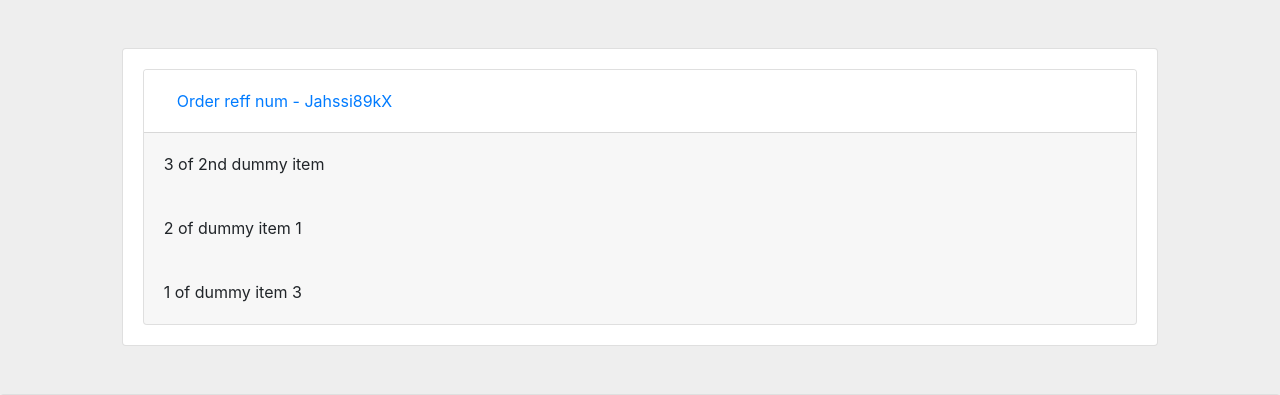
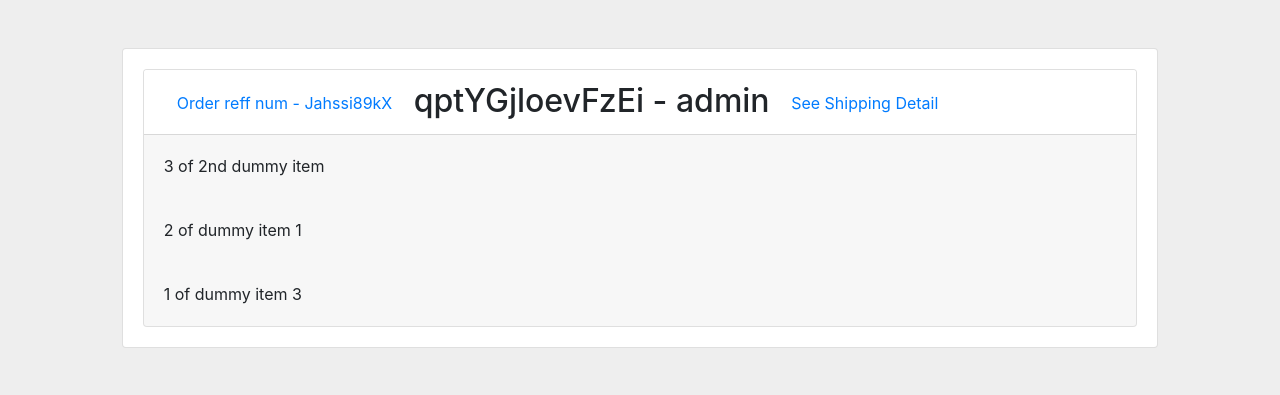
Before and after one commit to annisa-maharani/portfolio, a Django app: page /order/ordered/on-going in a window 1280 px wide. Shown: the part 56-451 px from the top of the page. Run offline with Django 3.2, Linux system fonts and the light colour scheme; a user stored in the database is signed in; data comes from the database, SQL or seed files in the repository; both versions use the stored data as it was after the commit; some libraries are stand-ins or nearby versions.

Commit message:
ordered, shipping, profile

```diff
--- a/beauty/templates/beauty/profile.html
+++ b/beauty/templates/beauty/profile.html
@@ -22,7 +22,7 @@
             <br>
             <a href="{% url 'beauty:update-profile' %}" class="text-decoration-none">Update Profile</a>
             <br>
-            <a href="" class="text-decoration-none">My Ordered item</a>
+            <a href="{% url 'com:on-going-item' %}" class="text-decoration-none">My Ordered item</a>
             <div class="card mt-4 text-left">
                 <div class="card-body">
                     <div class="form-group row">
--- a/commerce/templates/com/ordered.html
+++ b/commerce/templates/com/ordered.html
@@ -12,11 +12,12 @@
                     {% for item in items %}
                     <div class="card">
                         <div class="card-header bg-white" id="headingOne">
-                            <h2 class="mb-0">
-                                <button class="btn btn-link btn-block text-left" type="button" data-toggle="collapse" data-target="#collapse{{ item.pk }}" aria-expanded="true" aria-controls="collapse{{ item.pk }}">
-
+                            <h2 class="mb-0 inline">
+                                <button class="btn btn-link text-left" type="button" data-toggle="collapse" data-target="#collapse{{ item.pk }}" aria-expanded="true" aria-controls="collapse{{ item.pk }}">
                                     Order reff num - {{ item.reff }}
                                 </button>
+                                {{ item.ship　}}
+                                <a href="" class="btn btn-link text-left">See Shipping Detail</a>
                             </h2>
                         </div>
 
@@ -30,9 +31,6 @@
                     </div>
                     {% endfor %}
                 </div>
-
-
-
             </div>
         </div>
     </div>
--- /dev/null
+++ b/commerce/templates/com/ship_detail.html
@@ -0,0 +1,6 @@
+{% extends 'base.html' %}
+
+{% block title %}Shipping details{% endblock %}
+
+{% block content %}
+{% endblock %}
--- a/commerce/urls.py
+++ b/commerce/urls.py
@@ -20,4 +20,5 @@ urlpatterns = [
 urlpatterns += [
     path("ordered", MyOrderedItem.as_view(), name="ordered-item"),
     path('ordered/on-going', MyOngoingItem.as_view(), name='on-going-item'),
+    path('ordered/ship/<slug:reff>', SeeReceipt.as_view(), name='receipt-detail'),
 ]
--- a/commerce/views.py
+++ b/commerce/views.py
@@ -21,6 +21,7 @@ Order = apps.get_model('core', 'Order')
 OrderItem = apps.get_model('core', 'OrderItem')
 Product = apps.get_model('backend', 'ProductReview')
 Address = apps.get_model('beauty', 'Address')
+Shipping = apps.get_model('core', 'Shipping')
 
 
 class OrderSummary(ListView):
@@ -86,6 +87,10 @@ class CheckoutView(View, LoginRequiredMixin):
 
         messages.warning(self.request, "Checkout Failed! ")
         return redirect('com:order')
+
+    @method_decorator(login_required(login_url='/accounts/login/'))
+    def dispatch(self, request, *args, **kwargs):
+        return super(CheckoutView, self).dispatch(request, *args, **kwargs)
 
 
 class PaymentView(View):
@@ -281,7 +286,7 @@ class MyOngoingItem(ListView):
 
 class MyOrderedItem(ListView):
     model = Order
-    template_name = None
+    template_name = 'com/acc.html'
     context_object_name = 'items'
 
     def get_queryset(self):
@@ -301,3 +306,12 @@ class SetProductAccepted(View):
         order.save()
         # TODO : give redirect
         return
+
+
+class SeeReceipt(DetailView):
+    model = Shipping
+    context_object_name = 'shipping'
+    template_name = 'com/ship_detail.html'
+    query_pk_and_slug = True
+    slug_field = 'reff'
+    slug_url_kwarg = 'reff'
--- a/core/models.py
+++ b/core/models.py
@@ -1,6 +1,7 @@
 from os import path
 from django.db import models
 from django.contrib.auth.models import User
+from django.urls import reverse
 
 
 class OrderItem(models.Model):
@@ -31,7 +32,7 @@ class Order(models.Model):
     item = models.ManyToManyField(OrderItem)
     user = models.ForeignKey(User, on_delete=models.CASCADE)
     start_date = models.DateTimeField(auto_now_add=True)
-    ordered_date = models.DateTimeField()
+    ordered_date = models.DateTimeField(null=True, blank=True)
     ordered = models.BooleanField(default=False)
     address = models.ForeignKey('beauty.Address', on_delete=models.SET_NULL, null=True, blank=True)
     accepted = models.BooleanField(default=False)
@@ -62,10 +63,13 @@ class Shipping(models.Model):
     services = models.CharField(max_length=255)
     receipt_number = models.CharField(max_length=255)
     receipt_img = models.FileField(upload_to='ship/')
-    order = models.OneToOneField(Order, on_delete=models.CASCADE, default=None)
+    order = models.OneToOneField(Order, on_delete=models.CASCADE, default=None, related_query_name='ship', related_name='ship')
 
     def filename(self):
         return path.basename(self.receipt_img)
 
     def __str__(self):
         return f"{self.reff} - {self.order.user}"
+
+    def get_receipt_detail_url(self):
+        return reverse('com:receipt-detail', kwargs={'reff': self.reff})
--- a/templates/my.html
+++ b/templates/my.html
@@ -61,6 +61,7 @@
             <li class="nav-item">
                 <a class="nav-link" href="{% url 'my:profile' %}">Edit Profile</a>
             </li>
+            <li class="nav-item"><a href="{% url 'my:core:on-going-list' %}" class="nav-link">Ordered</a></li>
         </ul>
         {% if user.is_authenticated %}
         <a class="mr-0 text-danger navbar-brand" href="/accounts/logout/">Logout</a>
```
Also changed, not shown: beauty/views.py (+15 -12 lines), commerce/templates/com/acc.html (added, +7 -0 lines), core/templates/core/on_going.html (+9 -0 lines), core/migrations/0014_alter_order_ordered_date.py (added), core/migrations/0015_alter_shipping_order.py (added), db.sqlite3.
